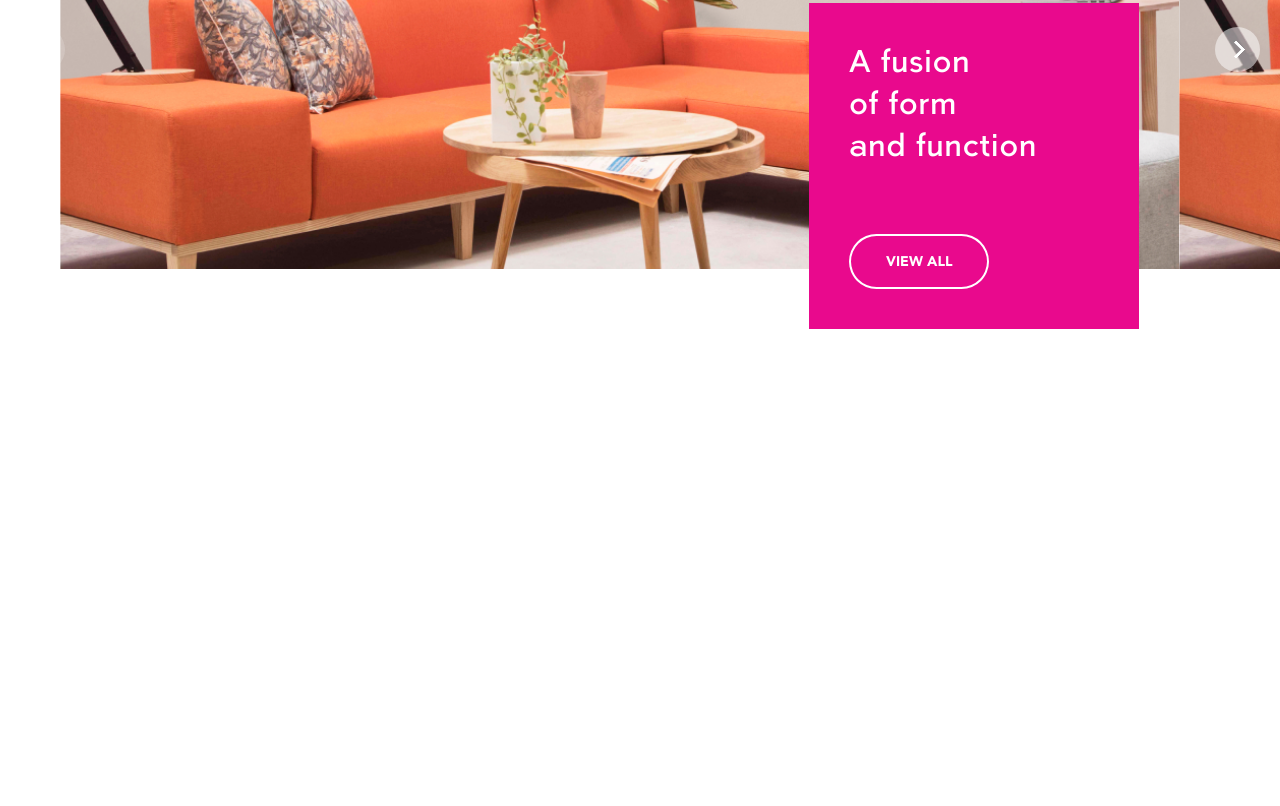
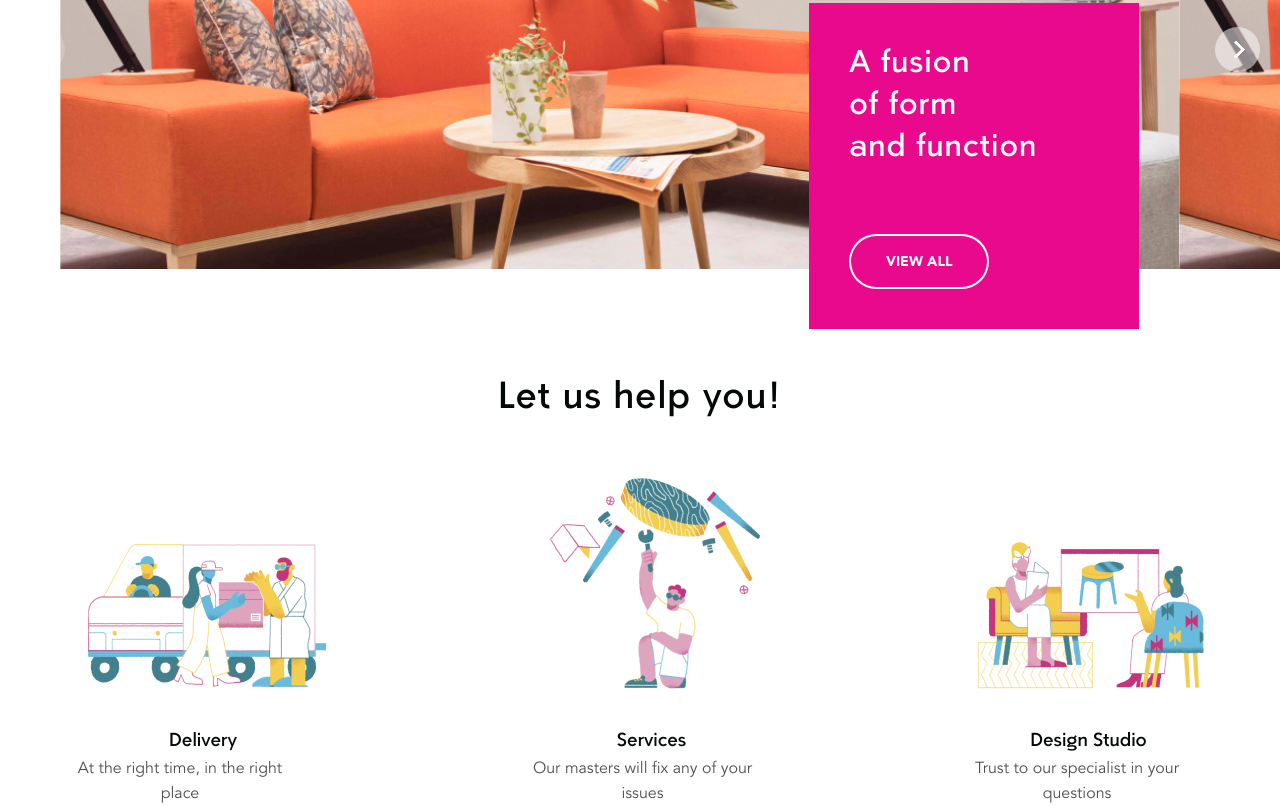
Before and after one commit to Halo-Lab/boilerplate-sass-webpack, a website built with webpack: page src/index.html in a window 1280 px wide. Shown: the part 2197-3003 px from the top of the page. Before the commit the page ends 2526 px from the top, so only its background shows below. Built offline with nearby package versions, Linux system fonts and the light colour scheme.

Commit message:
Add Useful info section

```diff
--- a/src/index.html
+++ b/src/index.html
@@ -335,6 +335,58 @@
           </div>
         </div>
       </section>
+      <section class="section-useful-info">
+        <div class="container">
+          <div class="section-title" data-translate="sectionUsefulTitle"></div>
+          <div class="useful-info-row">
+            <div class="useful-info-block">
+              <a href="/" class="useful-info-link">
+                <div class="useful-info-block__image">
+                  <img src="/public/images/useful-info/useful-info-delivery.jpg" alt="delivery" />
+                </div>
+                <div
+                  class="useful-info-block__title"
+                  data-translate="usefulInfo.delivery.title"
+                ></div>
+                <div
+                  class="useful-info-block__description"
+                  data-translate="usefulInfo.delivery.description"
+                ></div>
+              </a>
+            </div>
+            <div class="useful-info-block">
+              <a href="/" class="useful-info-link">
+                <div class="useful-info-block__image">
+                  <img src="/public/images/useful-info/useful-info-services.jpg" alt="services" />
+                </div>
+                <div
+                  class="useful-info-block__title"
+                  data-translate="usefulInfo.services.title"
+                ></div>
+                <div
+                  class="useful-info-block__description"
+                  data-translate="usefulInfo.services.description"
+                ></div>
+              </a>
+            </div>
+            <div class="useful-info-block">
+              <a href="/" class="useful-info-link">
+                <div class="useful-info-block__image">
+                  <img src="/public/images/useful-info/useful-info-design.jpg" alt="design" />
+                </div>
+                <div
+                  class="useful-info-block__title"
+                  data-translate="usefulInfo.design.title"
+                ></div>
+                <div
+                  class="useful-info-block__description"
+                  data-translate="usefulInfo.design.description"
+                ></div>
+              </a>
+            </div>
+          </div>
+        </div>
+      </section>
     </div>
   </body>
 </html>
--- a/src/locales/en/translation.json
+++ b/src/locales/en/translation.json
@@ -42,5 +42,20 @@
     "A fusion of form and function",
     "A fusion of form and function"
   ],
-  "bannerLink": "View all"
+  "bannerLink": "View all",
+  "sectionUsefulTitle": "Let us help you!",
+  "usefulInfo": {
+    "delivery": {
+      "title": "Delivery",
+      "description": "At the right time, in the right place"
+    },
+    "services": {
+      "title": "Services",
+      "description": "Our masters will fix any of your issues"
+    },
+    "design": {
+      "title": "Design Studio",
+      "description": "Trust to our specialist in your questions"
+    }
+  }
 }
--- a/src/styles/components/_section-posters.scss
+++ b/src/styles/components/_section-posters.scss
@@ -1,5 +1,7 @@
 .section-posters {
   margin-top: 50px;
+  display: flex;
+  justify-content: center;
 
   .posters-slider-wrapper {
     position: relative;
--- /dev/null
+++ b/src/styles/components/_section-useful-info.scss
@@ -0,0 +1,72 @@
+.section-useful-info {
+  margin-top: 50px;
+  display: flex;
+  justify-content: center;
+
+  .useful-info-row {
+    display: flex;
+    align-items: center;
+    justify-content: space-between;
+
+    @include media-breakpoint-down(xs) {
+      flex-direction: column;
+    }
+  }
+
+  .useful-info-block {
+    text-align: center;
+    display: flex;
+    flex-direction: column;
+    align-items: center;
+  }
+
+  .useful-info-block + .useful-info-block {
+    @include media-breakpoint-up(sm) {
+      margin-left: 30px;
+    }
+
+    @include media-breakpoint-down(xs) {
+      margin-top: 30px;
+    }
+  }
+
+  .useful-info-block__image {
+    margin-bottom: 16px;
+  }
+
+  .useful-info-block__title {
+    font-family: $font-title;
+    font-size: 18px;
+    line-height: 1.67em;
+  }
+
+  .useful-info-block__description {
+    font-family: 'AvenirBook', sans-serif;
+    font-size: 16px;
+    line-height: 1.56em;
+    max-width: 15em;
+    opacity: 0.7;
+
+    @include media-breakpoint-down(xs) {
+      font-size: 14px;
+      line-height: 1.43em;
+      max-width: 17.14em;
+    }
+  }
+
+  .useful-info-block__image {
+    min-height: 241px;
+    display: flex;
+    align-items: flex-end;
+
+    @include media-breakpoint-down(xs) {
+      min-height: auto;
+    }
+
+    img {
+      max-width: 100%;
+      height: auto;
+      width: 100%;
+    }
+  }
+}
--- a/src/styles/index.scss
+++ b/src/styles/index.scss
@@ -10,6 +10,7 @@
 @import './components/section-arrival';
 @import './components/section-shop-by-room';
 @import './components/section-posters';
+@import './components/section-useful-info';
 
 html {
   height: 100%;
```
Also changed, not shown: public/images/useful-info/useful-info-delivery.jpg (added), public/images/useful-info/useful-info-design.jpg (added), public/images/useful-info/useful-info-services.jpg (added).
